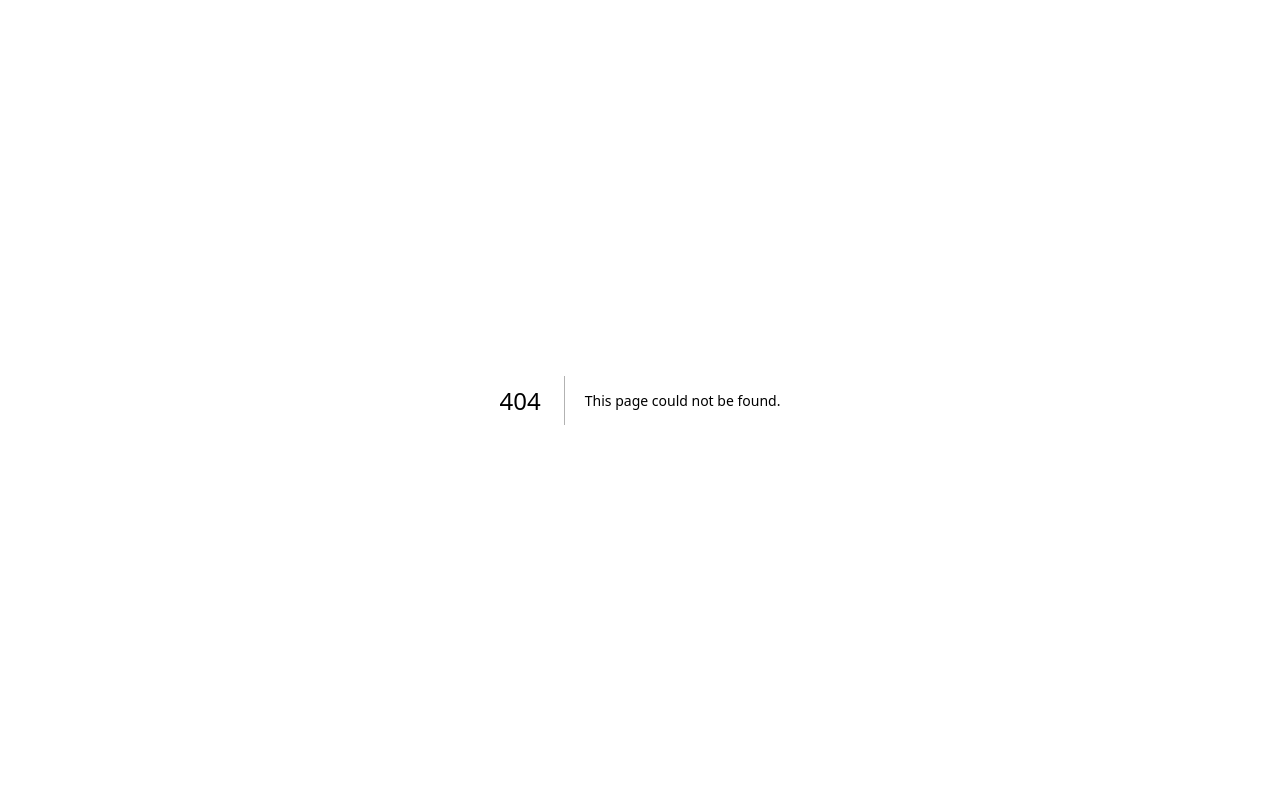
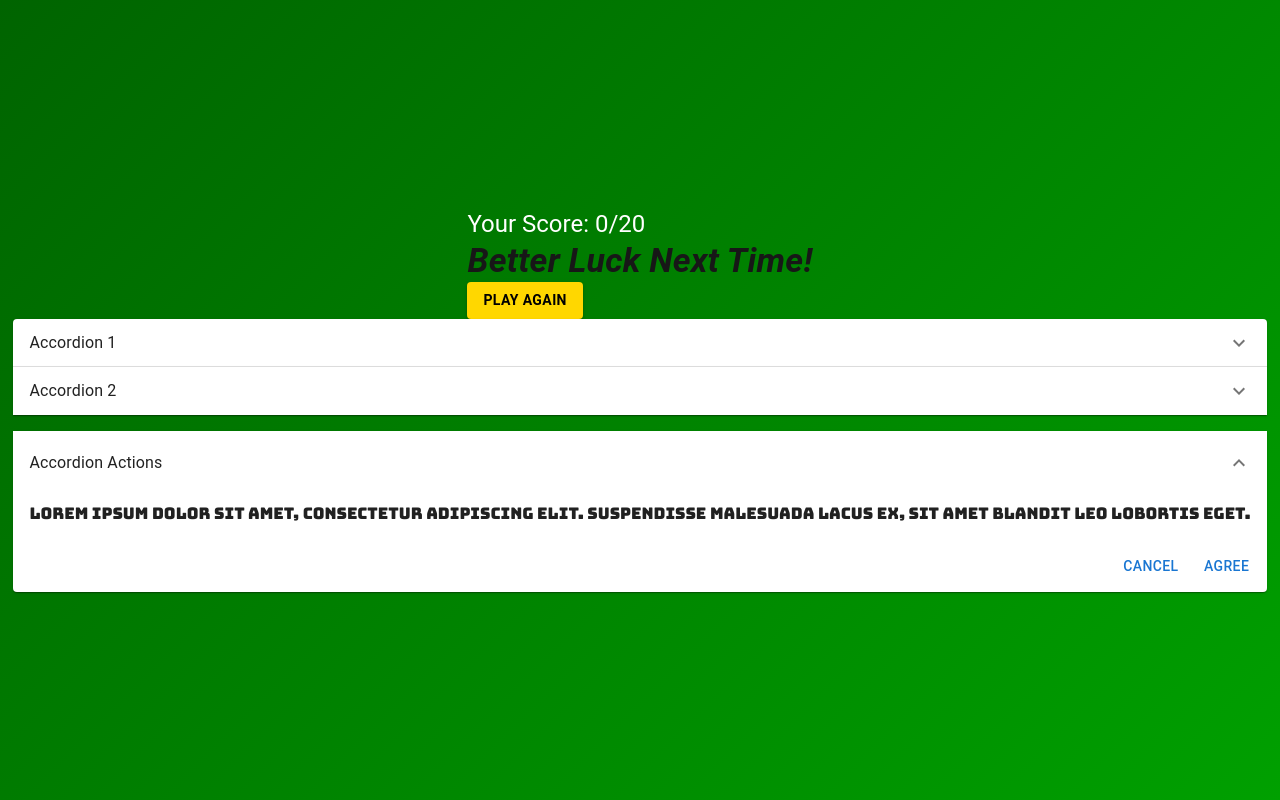
Before and after one commit to Archisman02/attax, a Next.js app in the folder attax/: page /result in a window 1280 px wide. Before the commit this address had no page. Built offline with nearby package versions, Linux system fonts and the light colour scheme.

Commit message:
Added results page

```diff
--- /dev/null
+++ b/attax/src/pages/result.tsx
@@ -0,0 +1,108 @@
+import React from "react";
+import { observer } from "mobx-react-lite";
+import {
+  Accordion,
+  AccordionActions,
+  AccordionDetails,
+  AccordionSummary,
+  Box,
+  Button,
+  Typography,
+} from "@mui/material";
+import ExpandMoreIcon from "@mui/icons-material/ExpandMore";
+import quizStore from "../stores/quizStore";
+
+const Result = observer(() => {
+  const score = quizStore.score;
+  const resultMessage = score > 10 ? "Great Job!" : "Better Luck Next Time!";
+
+  return (
+    <Box
+      display="flex"
+      flexDirection="column"
+      justifyContent="center"
+      alignItems="center"
+      height="100vh"
+      //   textAlign="center"
+      sx={{ background: "linear-gradient(135deg, #006400, #00a000)" }}
+    >
+      <Box>
+        <Typography
+          variant="h5"
+          color="white"
+          mb={2}
+          sx={{ margin: 0, padding: 0 }}
+        >
+          Your Score: {score}/20
+        </Typography>
+        <Typography
+          variant="h4"
+          fontWeight="bold"
+          fontStyle="italic"
+          sx={{ margin: 0, padding: 0 }}
+        >
+          {resultMessage}
+        </Typography>
+        <Button
+          variant="contained"
+          sx={{
+            bgcolor: "#FFD700",
+            color: "black",
+            fontWeight: "bold",
+          }}
+          onClick={() => window.location.reload()}
+        >
+          Play Again
+        </Button>
+      </Box>
+
+      <div>
+        <Accordion>
+          <AccordionSummary
+            expandIcon={<ExpandMoreIcon />}
+            aria-controls="panel1-content"
+            id="panel1-header"
+          >
+            <Typography component="span">Accordion 1</Typography>
+          </AccordionSummary>
+          <AccordionDetails>
+            Lorem ipsum dolor sit amet, consectetur adipiscing elit. Suspendisse
+            malesuada lacus ex, sit amet blandit leo lobortis eget.
+          </AccordionDetails>
+        </Accordion>
+        <Accordion>
+          <AccordionSummary
+            expandIcon={<ExpandMoreIcon />}
+            aria-controls="panel2-content"
+            id="panel2-header"
+          >
+            <Typography component="span">Accordion 2</Typography>
+          </AccordionSummary>
+          <AccordionDetails>
+            Lorem ipsum dolor sit amet, consectetur adipiscing elit. Suspendisse
+            malesuada lacus ex, sit amet blandit leo lobortis eget.
+          </AccordionDetails>
+        </Accordion>
+        <Accordion defaultExpanded>
+          <AccordionSummary
+            expandIcon={<ExpandMoreIcon />}
+            aria-controls="panel3-content"
+            id="panel3-header"
+          >
+            <Typography component="span">Accordion Actions</Typography>
+          </AccordionSummary>
+          <AccordionDetails>
+            Lorem ipsum dolor sit amet, consectetur adipiscing elit. Suspendisse
+            malesuada lacus ex, sit amet blandit leo lobortis eget.
+          </AccordionDetails>
+          <AccordionActions>
+            <Button>Cancel</Button>
+            <Button>Agree</Button>
+          </AccordionActions>
+        </Accordion>
+      </div>
+    </Box>
+  );
+});
+
+export default Result;
--- /dev/null
+++ b/attax/src/stores/quizStore.ts
@@ -0,0 +1,16 @@
+import { makeAutoObservable } from "mobx";
+
+class QuizStore {
+  score = 0;
+
+  constructor() {
+    makeAutoObservable(this);
+  }
+
+  setScore(newScore: number) {
+    this.score = newScore;
+  }
+}
+
+const quizStore = new QuizStore();
+export default quizStore;
```
Also changed, not shown: attax/src/components/Results.tsx (+40 -68 lines), attax/src/pages/quiz.tsx (+24 -19 lines).
